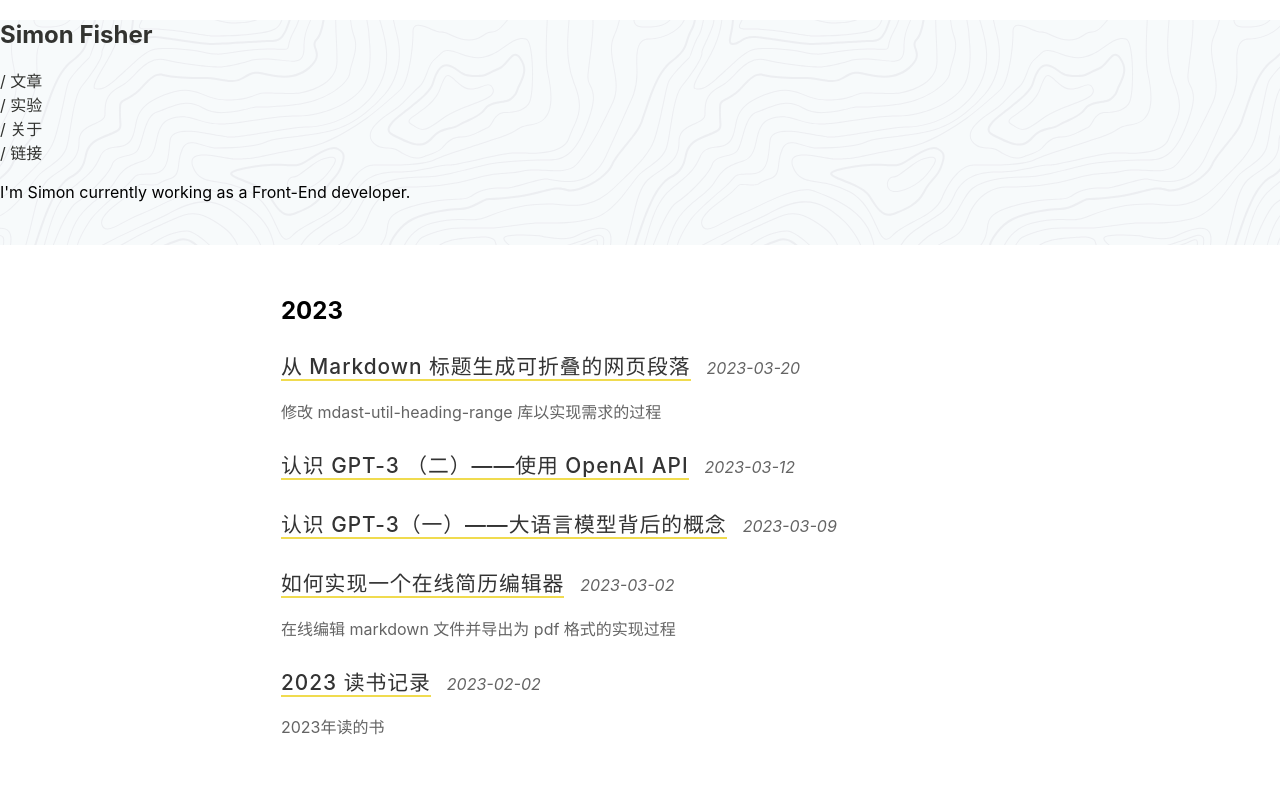
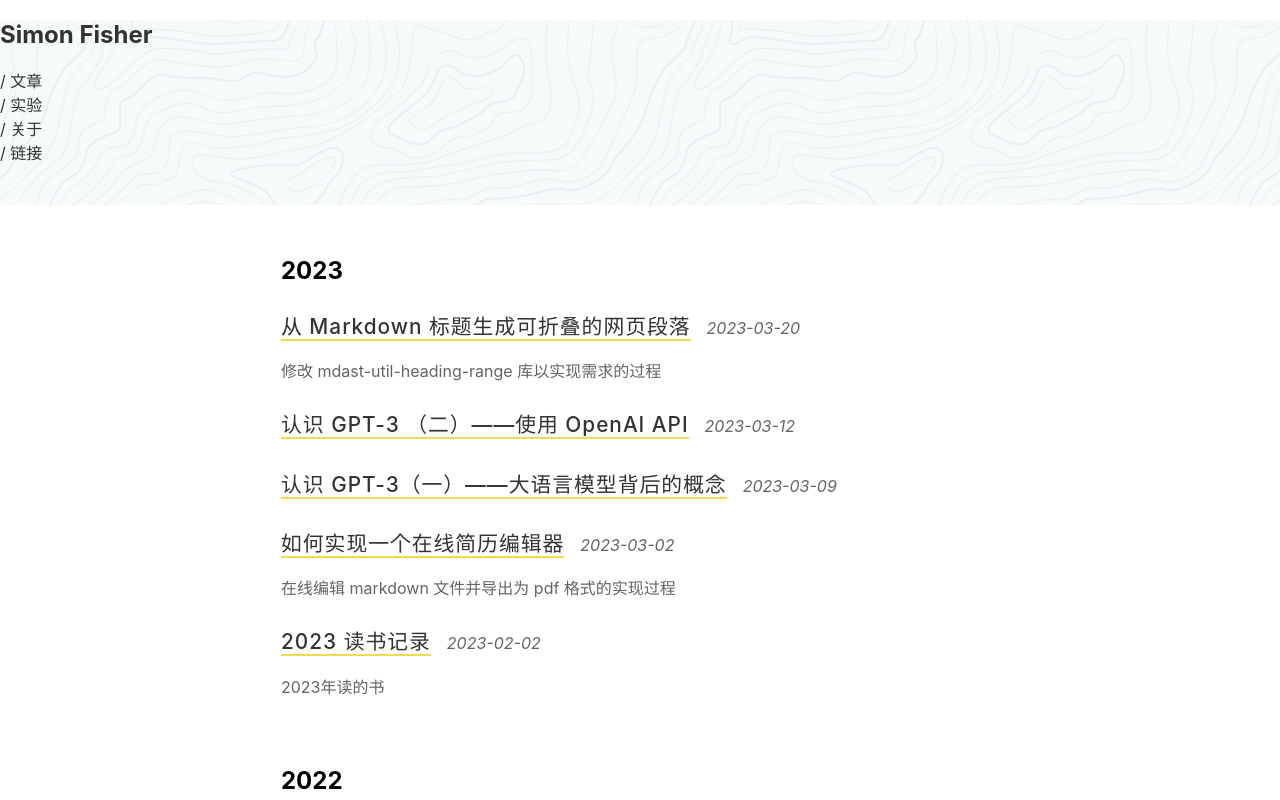
Before and after one commit to went2/simon.me, a Next.js app: page / in a window 1280 px wide. Shown: the top 800 px of the page. Built offline with nearby package versions, Linux system fonts and the light colour scheme.

Commit message:
adjust index page content

```diff
--- a/src/components/Header/index.tsx
+++ b/src/components/Header/index.tsx
@@ -53,9 +53,6 @@ const Header: NextPage = () => {
             </ul>
           </div>
         </div>
-        <p className={styles.indexAbout}>
-          I&apos;m Simon currently working as a Front-End developer.
-        </p>
       </section>
     </header>
   );
```
